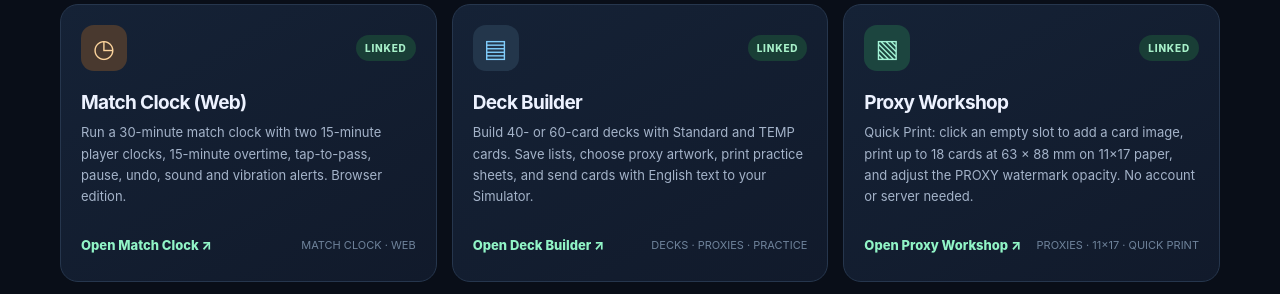
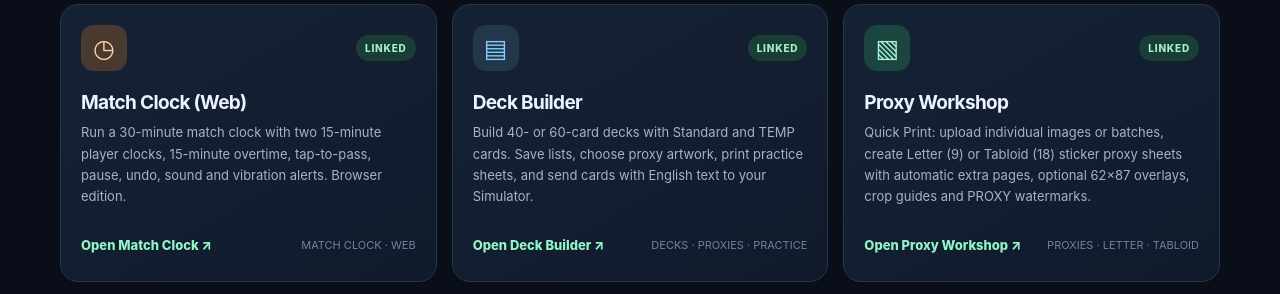
Before and after one commit to MckTCG/toolbelt, a plain HTML site: page public/index.html in a window 1280 px wide. Shown: the part 960-1254 px from the top of the page. Drawn offline with Linux system fonts and the light colour scheme.

Commit message:
ux(toolbelt): describe Letter/Tabloid print support and stable launcher URL

```diff
--- a/public/index.html
+++ b/public/index.html
@@ -50,7 +50,7 @@ const tools=[
 {id:'tagger',name:'Card Explorer + Tagger',desc:'Explore Standard cards and organize your card knowledge with searchable tags.',meta:'CARD EXPLORER · TAGGING',icon:'⌗',url:'https://taggerv1.pages.dev/',cta:'Open Tagger',keywords:'tags card database standard knowledge browse'},
 {id:'clock',name:'Match Clock (Web)',desc:'Run a 30-minute match clock with two 15-minute player clocks, 15-minute overtime, tap-to-pass, pause, undo, sound and vibration alerts. Browser edition.',meta:'MATCH CLOCK · WEB',icon:'◷',url:'https://mute-dust-0d50.forcoin99.workers.dev/clock.html',cta:'Open Match Clock',keywords:'pokemon match time timer clock tournament turns overtime web'},
 {id:'deckbuilder',name:'Deck Builder',desc:'Build 40- or 60-card decks with Standard and TEMP cards. Save lists, choose proxy artwork, print practice sheets, and send cards with English text to your Simulator.',meta:'DECKS · PROXIES · PRACTICE',icon:'▤',url:'https://mute-dust-0d50.forcoin99.workers.dev/deck-builder.html',cta:'Open Deck Builder',keywords:'decks build import export save 40 60 proxy future sets simulator practice print'},
-{id:'proxy',name:'Proxy Workshop',desc:'Quick Print: click an empty slot to add a card image, print up to 18 cards at 63 × 88 mm on 11×17 paper, and adjust the PROXY watermark opacity. No account or server needed.',meta:'PROXIES · 11×17 · QUICK PRINT',icon:'▧',url:'./proxy-workshop.html',cta:'Open Proxy Workshop',keywords:'proxy workshop sticker card print printing 11x17 tabloid template watermark upload images custom cards'},
+{id:'proxy',name:'Proxy Workshop',desc:'Quick Print: upload individual images or batches, create Letter (9) or Tabloid (18) sticker proxy sheets with automatic extra pages, optional 62×87 overlays, crop guides and PROXY watermarks.',meta:'PROXIES · LETTER · TABLOID',icon:'▧',url:'https://mute-dust-0d50.forcoin99.workers.dev/proxy-workshop.html',cta:'Open Proxy Workshop',keywords:'proxy workshop sticker card print printing 8.5x11 11x17 letter tabloid template watermark upload image offline crop cutting guides'},
 {id:'tournament-admin',name:'PKMN Tournament Admin App',desc:'A future workspace for tournament setup, player registration, pairings, table clocks, judge alerts, and results.',meta:'TOURNAMENT ADMIN · FUTURE',icon:'⚑',url:'',cta:'Open Tournament Admin',keywords:'pokemon pkmn tournament admin organizer registration players pairings rounds tables judge clock standings results'},
 {id:'training',name:'Training Lab',desc:'Run focused drills for prize checking, deck recall, and decision-making as these features arrive.',meta:'DRILLS · FUTURE',icon:'✧',url:'',cta:'Open Training Lab',keywords:'prize checking drills deck recall practice'},
 {id:'release',name:'Card DB · TEMP Intake',desc:'Browse the original Standard Explorer and create upcoming Japanese TEMP sets. Add provisional cards, English translations, research notes and tags; export and restore JSON backups. Manual intake v0.1.',meta:'CARD DB · MANUAL INTAKE',icon:'◈',url:'https://mute-dust-0d50.forcoin99.workers.dev/card-db.html',cta:'Open Card DB',keywords:'new cards Japanese upcoming leaked releases card database temp set translation notes meta research'}
```
